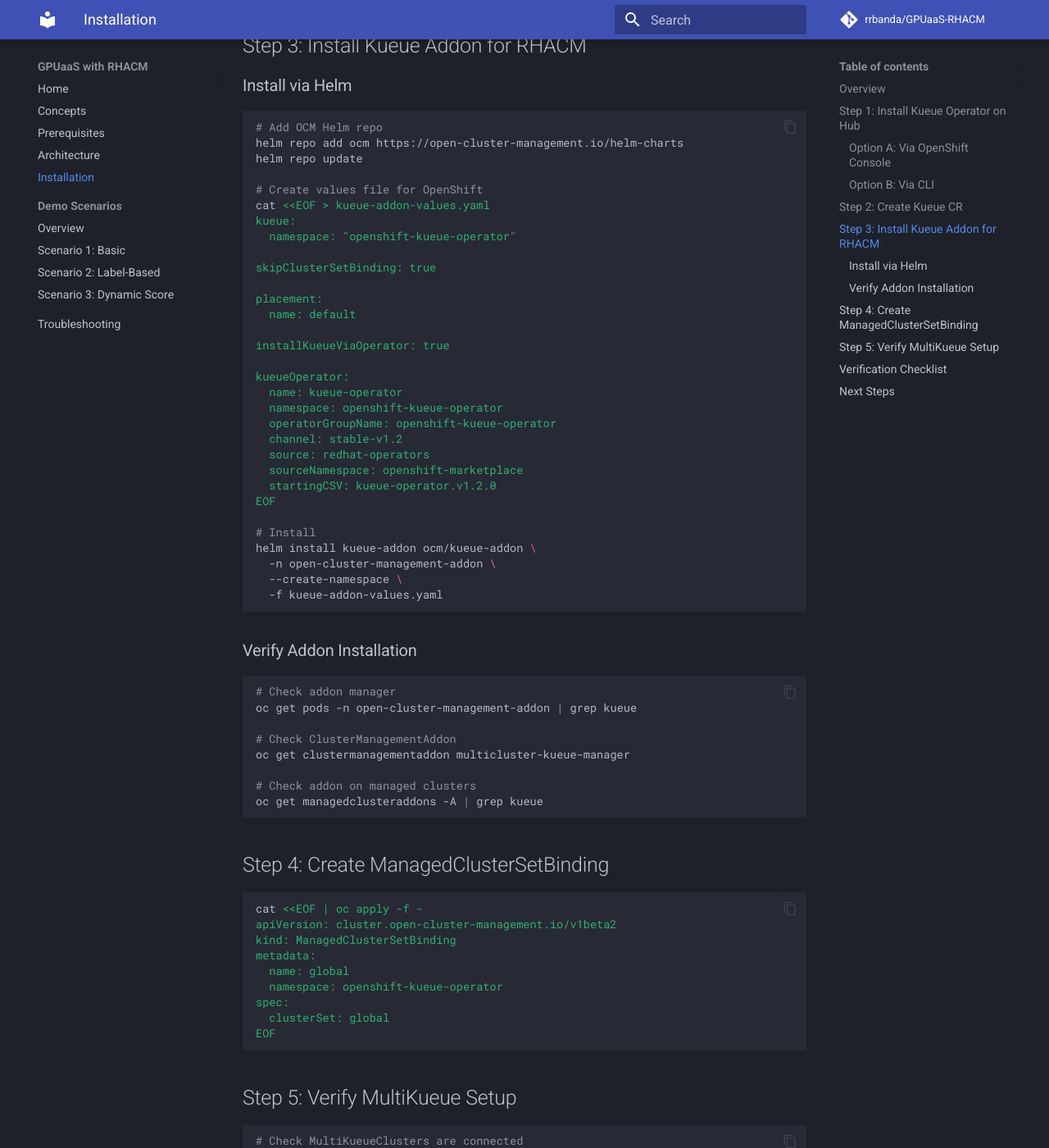
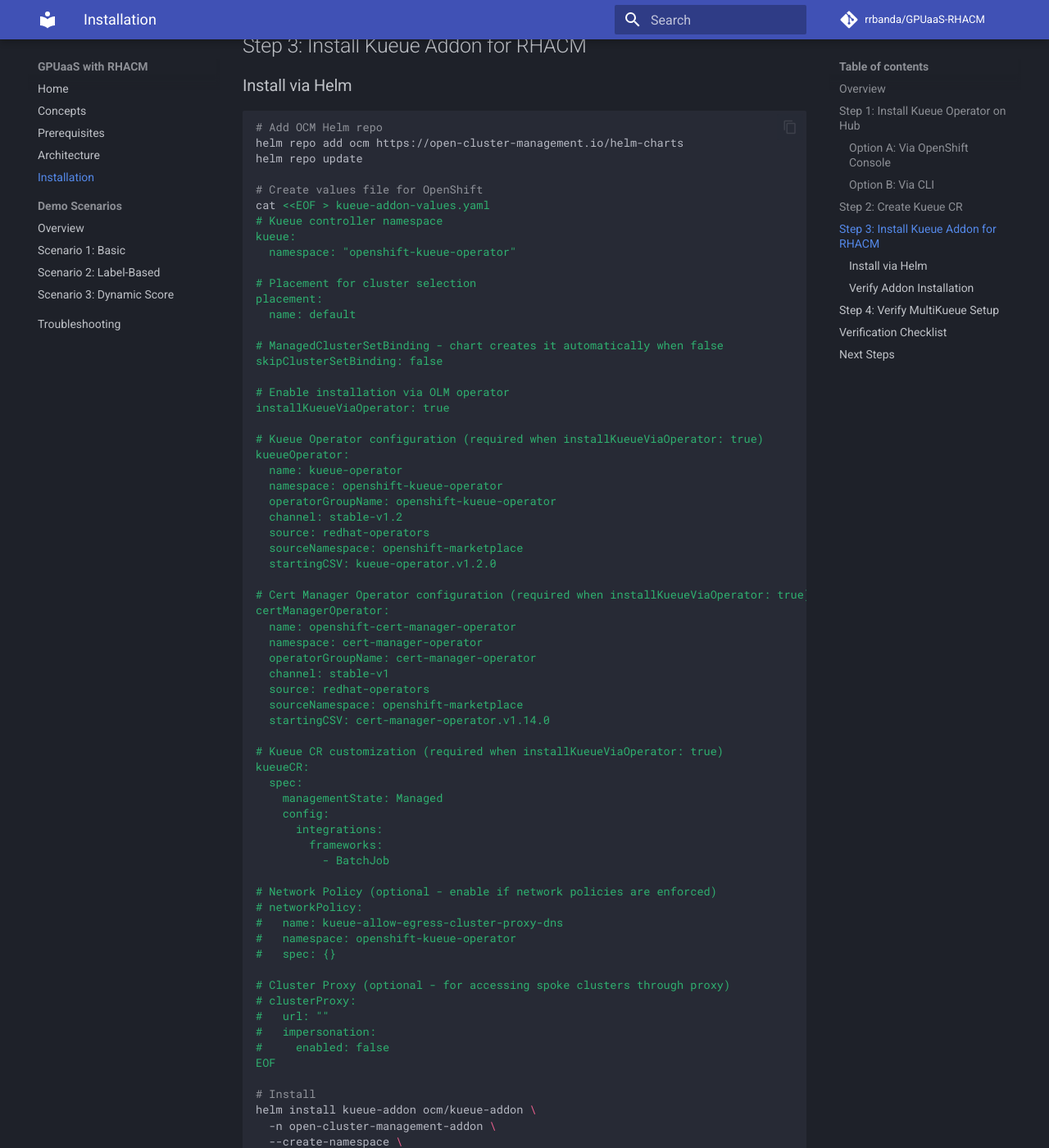
Before and after one commit to rrbanda/GPUaaS-RHACM, an MkDocs documentation site: the page built from docs/02-installation.md, in a window 1280 px wide and 1400 px high, scrolled down 1608 px. Shown: the whole window at 82% size. Built offline with MkDocs 1.6.1 and Material for MkDocs 9.7.7, drawn with Linux system fonts in a browser that asks for light colours; comment, search, counter and statistics services are not loaded; some of the changed text lies outside the part shown.

Commit message:
Fix kueue-addon-values.yaml: add certManagerOperator, kueueCR, networkPolicy, clusterProxy; remove manual ManagedClusterSetBinding

````diff
--- a/docs/02-installation.md
+++ b/docs/02-installation.md
@@ -82,16 +82,21 @@
 
 # Create values file for OpenShift
 cat <<EOF > kueue-addon-values.yaml
+# Kueue controller namespace
 kueue:
   namespace: "openshift-kueue-operator"
 
-skipClusterSetBinding: true
-
+# Placement for cluster selection
 placement:
   name: default
 
+# ManagedClusterSetBinding - chart creates it automatically when false
+skipClusterSetBinding: false
+
+# Enable installation via OLM operator
 installKueueViaOperator: true
 
+# Kueue Operator configuration (required when installKueueViaOperator: true)
 kueueOperator:
   name: kueue-operator
   namespace: openshift-kueue-operator
@@ -100,6 +105,37 @@
   source: redhat-operators
   sourceNamespace: openshift-marketplace
   startingCSV: kueue-operator.v1.2.0
+
+# Cert Manager Operator configuration (required when installKueueViaOperator: true)
+certManagerOperator:
+  name: openshift-cert-manager-operator
+  namespace: cert-manager-operator
+  operatorGroupName: cert-manager-operator
+  channel: stable-v1
+  source: redhat-operators
+  sourceNamespace: openshift-marketplace
+  startingCSV: cert-manager-operator.v1.14.0
+
+# Kueue CR customization (required when installKueueViaOperator: true)
+kueueCR:
+  spec:
+    managementState: Managed
+    config:
+      integrations:
+        frameworks:
+          - BatchJob
+
+# Network Policy (optional - enable if network policies are enforced)
+# networkPolicy:
+#   name: kueue-allow-egress-cluster-proxy-dns
+#   namespace: openshift-kueue-operator
+#   spec: {}
+
+# Cluster Proxy (optional - for accessing spoke clusters through proxy)
+# clusterProxy:
+#   url: ""
+#   impersonation:
+#     enabled: false
 EOF
 
 # Install
@@ -108,6 +144,8 @@
   --create-namespace \
   -f kueue-addon-values.yaml
 ```
+
+> **Note:** The chart automatically creates the `ManagedClusterSetBinding` when `skipClusterSetBinding: false` (default).
 
 ### Verify Addon Installation
 
@@ -122,21 +160,7 @@
 oc get managedclusteraddons -A | grep kueue
 ```
 
-## Step 4: Create ManagedClusterSetBinding
-
-```bash
-cat <<EOF | oc apply -f -
-apiVersion: cluster.open-cluster-management.io/v1beta2
-kind: ManagedClusterSetBinding
-metadata:
-  name: global
-  namespace: openshift-kueue-operator
-spec:
-  clusterSet: global
-EOF
-```
-
-## Step 5: Verify MultiKueue Setup
+## Step 4: Verify MultiKueue Setup
 
 ```bash
 # Check MultiKueueClusters are connected
````
